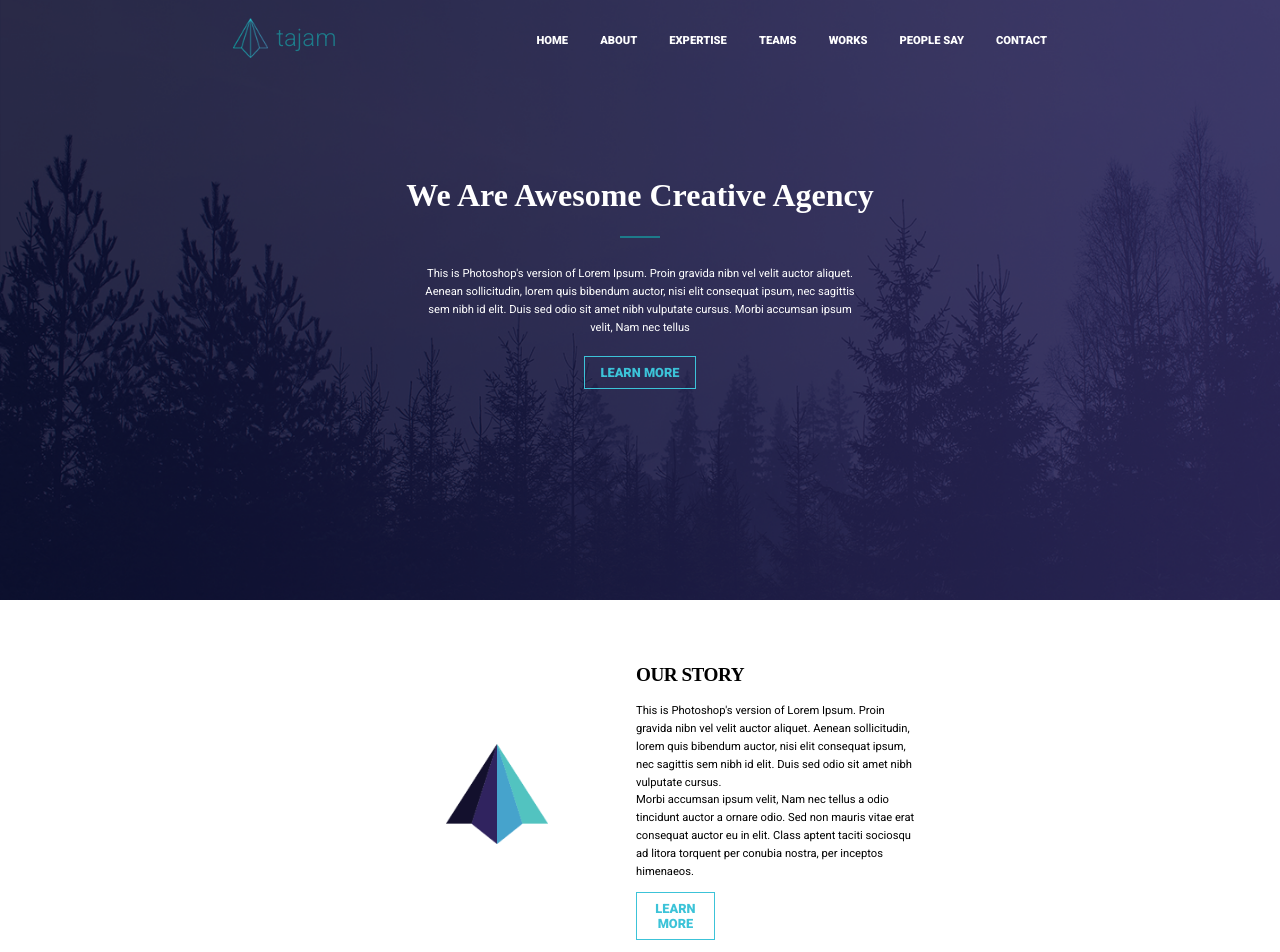
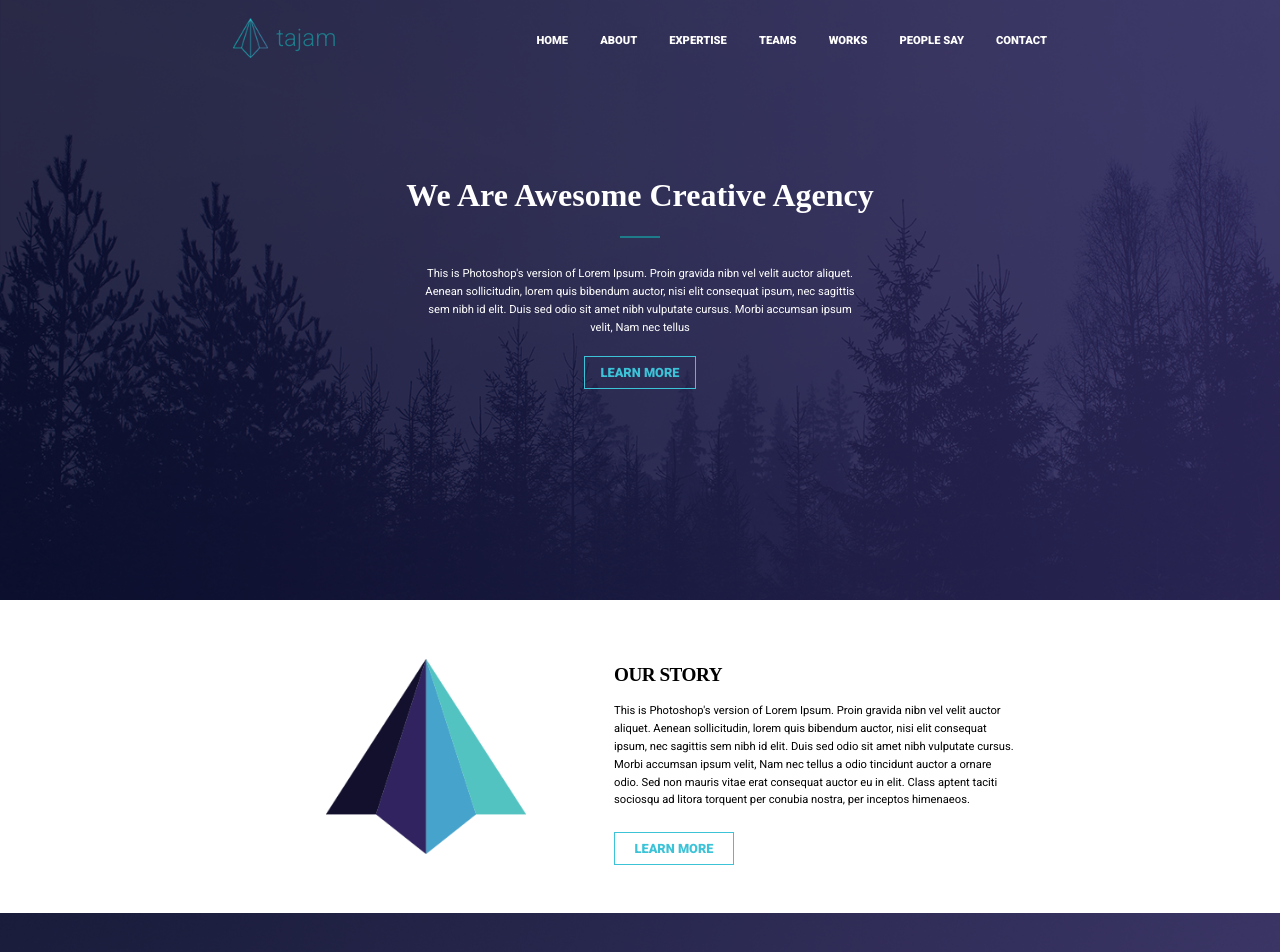
Before and after one commit to TeeAtlas/PSD_toLive, a plain HTML site: page index.html in a window 1280 px wide. Shown: the top 952 px of the page. Drawn offline with Linux system fonts and the light colour scheme.

Commit message:
corrections

```diff
--- a/style.css
+++ b/style.css
@@ -124,22 +124,22 @@ header {
     align-items: center;
     align-content: center;
     justify-content: center;
-    min-height: 30vh;
     padding: 3rem;
     gap: 5rem;
     margin-left: 10rem;
+
 }
 
 .flex-item1 {
-    width: 10%;
-    height: 20%;
+    max-width: 200px;
+    min-height: 100px;
 }
 
 .flex-item2 {
     margin-left: 0.5rem;
     display: flex;
     flex-direction: column;
-    width: 35%;
+    max-width: 500px;
 }
 
 .flex-item2__h2 {
@@ -162,6 +162,7 @@ br {
 }
 
 .flex-item2__button {
+    margin-top: 0.7rem;
     background-color: transparent;
     color: #3cc3d8;
     border: 1.5px #3cc3d8 solid;
@@ -170,7 +171,7 @@ br {
     font-size: 0.8rem;
     font-weight: 800;
     cursor: pointer;
-    width: 22%;
+    max-width: 120px;
 }
 
 
@@ -307,10 +308,9 @@ hr {
 }
 
 .flexcont2-item {
-    width: 10%;
-    height: 20%;
+    max-width: 200px;
+    min-height: 280px;
     border: 1px solid white;
-
 }
 
 .imgteam {
@@ -359,10 +359,9 @@ hr {
     font-size: 0.8rem;
     font-weight: 800;
     cursor: pointer;
-    width: 7.2%;
     margin-top: 1rem;
     text-align: center;
-
+    margin-bottom: 5rem;
 }
 
 
```
